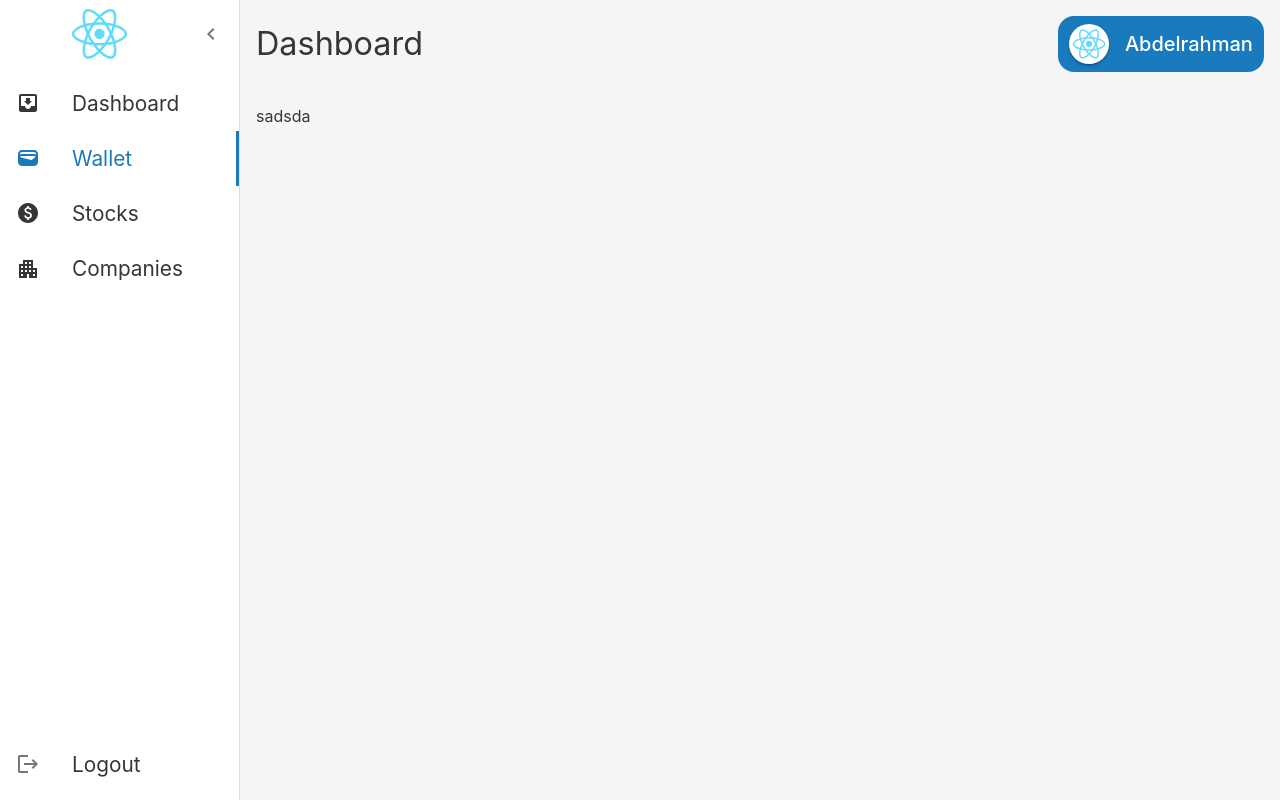
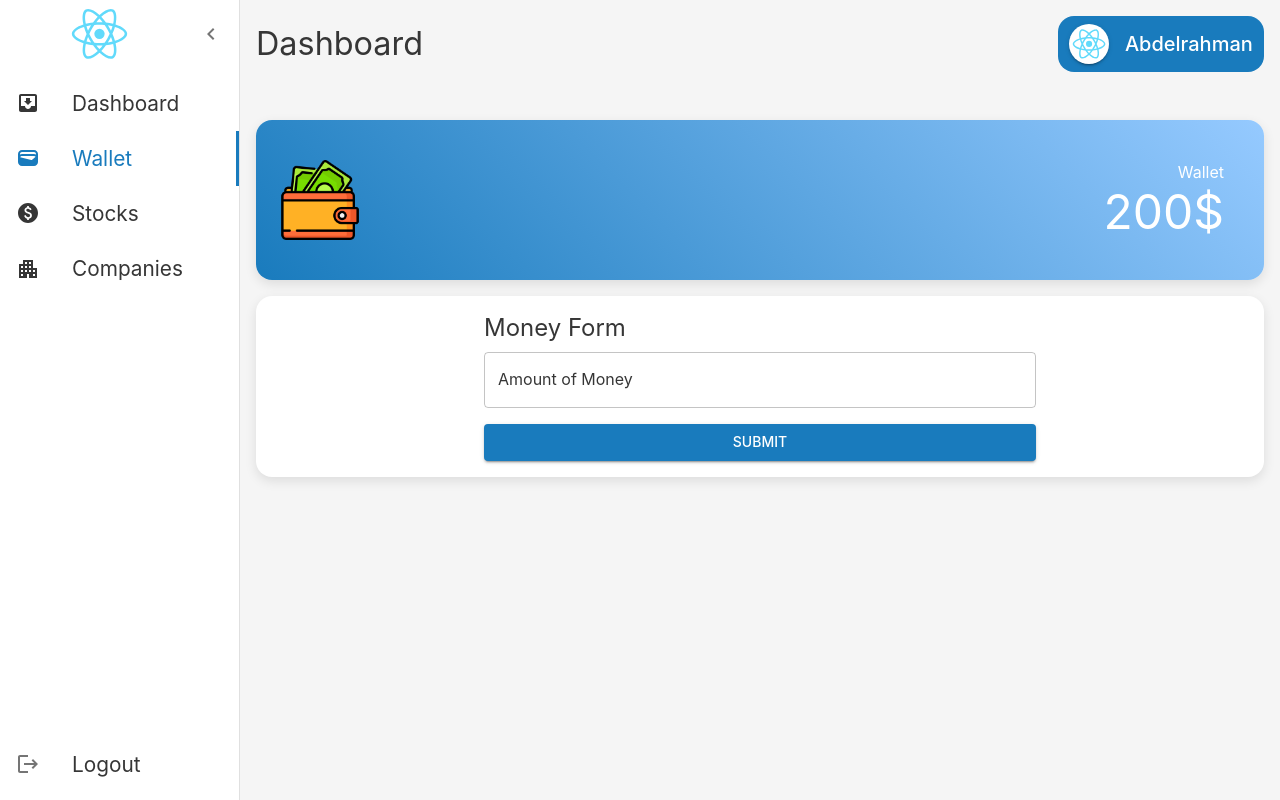
Before and after one commit to Abd-ELrahmanHamza/Stock-Market-Trading, a React (Create React App) app: page /wallet in a window 1280 px wide. Built offline with nearby package versions, Linux system fonts and the light colour scheme.

Commit message:
wallet page

```diff
--- a/src/presentation/features/Cards.tsx
+++ b/src/presentation/features/Cards.tsx
@@ -1,6 +1,6 @@
 import { NoPadCard } from "../components/Card";
 import { IconGradientCard } from "../components/IconCard";
-import wallet from "../assets/images/wallet.png";
+import wallet from "../assets/images/wallet_yellow.png";
 import stock from "../assets/images/stock.png";
 import { IconCard } from "../components/IconCard";
 
--- a/src/presentation/pages/Investor/InvestorWallet.tsx
+++ b/src/presentation/pages/Investor/InvestorWallet.tsx
@@ -1,8 +1,68 @@
 import { Box } from "@mui/material";
+import { WalletCard } from "../../features/Cards";
+import styled from "@mui/material/styles/styled";
+import { useState } from "react";
+import {
+  TextField,
+  Button,
+  Grid,
+  Paper,
+  Typography,
+  Container,
+} from "@mui/material";
+import { Card } from "../../components/Card";
+
+const WalletContainer = styled(Box)(({ theme }) => ({
+  margin: theme.spacing(2, 0),
+}));
+function MoneyForm() {
+  const [amount, setAmount] = useState("");
+
+  const handleSubmit = (e: React.FormEvent<HTMLFormElement>) => {
+    e.preventDefault();
+    // Handle form submission here, e.g., send the amount to a server or perform some action
+    console.log("Submitted amount:", amount);
+  };
+
+  return (
+    <Container maxWidth="sm">
+      <Typography variant="h5" gutterBottom>
+        Money Form
+      </Typography>
+      <form onSubmit={handleSubmit}>
+        <Grid container spacing={2}>
+          <Grid item xs={12}>
+            <TextField
+              fullWidth
+              label="Amount of Money"
+              variant="outlined"
+              type="number"
+              value={amount}
+              onChange={(e) => setAmount(e.target.value)}
+            />
+          </Grid>
+          <Grid item xs={12}>
+            <Button fullWidth variant="contained" color="primary" type="submit">
+              Submit
+            </Button>
+          </Grid>
+        </Grid>
+      </form>
+    </Container>
+  );
+}
+
 const InvestorWallet = () => {
-  return <Box>
-    sadsda
-  </Box>;
+  return (
+    <Box>
+      <WalletContainer>
+        <WalletCard />
+      </WalletContainer>
+      <Card>
+        <MoneyForm />
+      </Card>
+    </Box>
+  );
 };
 
 export default InvestorWallet;
```
Also changed, not shown: src/presentation/assets/images/wallet_yellow.png (added).
